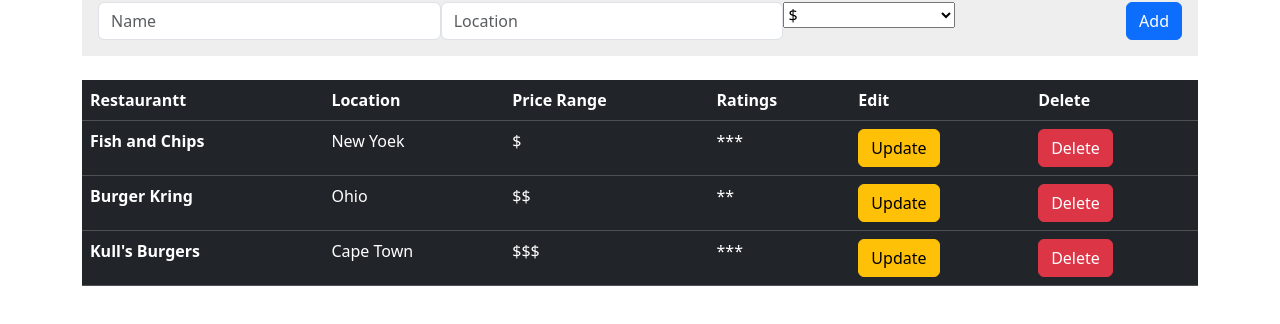
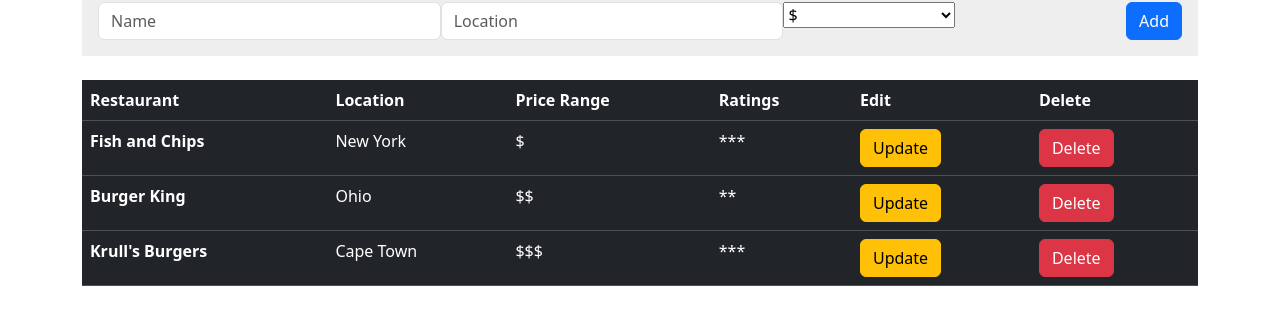
Before and after one commit to Michaela-K/Yelp, a React (Create React App) app in the folder client/: page / in a window 1280 px wide. Shown: the part 118-442 px from the top of the page. Built offline with nearby package versions, Linux system fonts and the light colour scheme; no server answers.

Commit message:
add react scripts to package json and comments in App.js and index.js

```diff
--- a/client/package.json
+++ b/client/package.json
@@ -10,7 +10,7 @@
     "react": "^18.2.0",
     "react-dom": "^18.2.0",
     "react-router-dom": "^6.8.1",
-    "react-scripts": "5.0.1",
+    "react-scripts": "^5.0.1",
     "web-vitals": "^2.1.4"
   },
   "scripts": {
--- a/client/src/App.jsx
+++ b/client/src/App.jsx
@@ -1,5 +1,5 @@
 import React from "react";
-import { BrowserRouter, Routes, Route } from "react-router-dom"
+import { BrowserRouter, Routes, Route } from "react-router-dom"  //Switch has been replaced by Routes(more declarative and flexible approach to routing)
 import { RestaurantsContextProvider } from "./context/RestaurantsContext";
 import Home from "./routes/Home";
 import RestaurantDetailPage from "./routes/RestaurantDetailPage";
@@ -10,8 +10,9 @@ const App = () => {
     <RestaurantsContextProvider>
       <div className="container">
           <BrowserRouter>
-            <Routes>
+            <Routes> {/* this tells React to stop looking if it finds a matching route */}
               <Route path="/" element={<Home/>}/>
+              {/* If you are using React Router V6, else use component={Home}*/}
               <Route path="/restaurant/:id/update" element={<RestaurantDetailPage/>}/>
               <Route path="/restaurant/:id" element={<UpdatePage/>}/>
             </Routes>
--- a/client/src/components/RestaurantList.jsx
+++ b/client/src/components/RestaurantList.jsx
@@ -23,7 +23,7 @@ const RestaurantList = (props) => {  //everything has access to context api beac
       <table className="table table-dark">
   <thead>
     <tr>
-      <th scope="col">Restaurantt</th>
+      <th scope="col">Restaurant</th>
       <th scope="col">Location</th>
       <th scope="col">Price Range</th>
       <th scope="col">Ratings</th>
@@ -34,14 +34,14 @@ const RestaurantList = (props) => {  //everything has access to context api beac
   <tbody>
     <tr>
       <th scope="row">Fish and Chips</th>
-      <td>New Yoek</td>
+      <td>New York</td>
       <td>$</td>
       <td>***</td>
       <td><button className='btn btn-warning'>Update</button></td>
       <td><button className='btn btn-danger'>Delete</button></td>
     </tr>
     <tr>
-      <th scope="row">Burger Kring</th>
+      <th scope="row">Burger King</th>
       <td>Ohio</td>
       <td>$$</td>
       <td>**</td>
@@ -49,7 +49,7 @@ const RestaurantList = (props) => {  //everything has access to context api beac
       <td><button className='btn btn-danger'>Delete</button></td>
     </tr>
     <tr>
-      <th scope="row">Kull's Burgers</th>
+      <th scope="row">Krull's Burgers</th>
       <td>Cape Town</td>
       <td>$$$</td>
       <td>***</td>
```
Also changed, not shown: client/src/index.js (+16 -0 lines), 1 other file (tests, documents, lock files or other folders).
